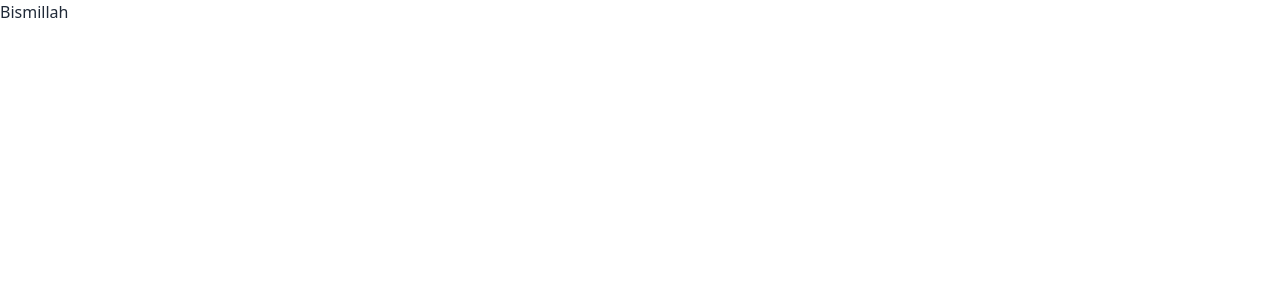
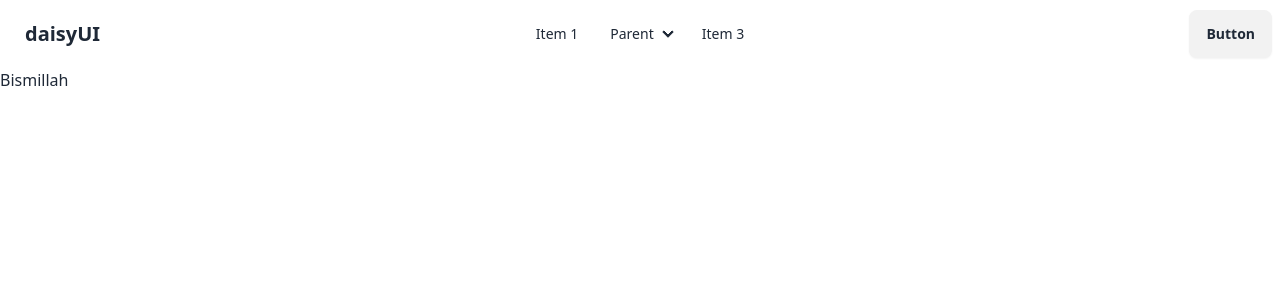
Before and after one commit to infan11/Ecommerce-Web-Frontend, a React (Vite) app: page / in a window 1280 px wide. Shown: the top 300 px of the page. Built offline with nearby package versions, Linux system fonts and the light colour scheme.

Commit message:
TailwindConfig.js add in github

```diff
--- a/src/Components/Main/Main.jsx
+++ b/src/Components/Main/Main.jsx
@@ -1,10 +1,12 @@
 import { Outlet } from "react-router-dom";
+import Navbar from "../Navbar/Navbar";
 
 
 const Main = () => {
     return (
         <div>
-            <Outlet></Outlet>
+            <Navbar/>
+            <Outlet/>
         </div>
     );
 };
--- /dev/null
+++ b/src/Components/Navbar/Navbar.jsx
@@ -0,0 +1,62 @@
+
+
+const Navbar = () => {
+    return (
+        <div>
+            <div className="navbar bg-base-100">
+  <div className="navbar-start">
+    <div className="dropdown">
+      <div tabIndex={0} role="button" className="btn btn-ghost lg:hidden">
+        <svg
+          xmlns="http://www.w3.org/2000/svg"
+          className="h-5 w-5"
+          fill="none"
+          viewBox="0 0 24 24"
+          stroke="currentColor">
+          <path
+            strokeLinecap="round"
+            strokeLinejoin="round"
+            strokeWidth="2"
+            d="M4 6h16M4 12h8m-8 6h16" />
+        </svg>
+      </div>
+      <ul
+        tabIndex={0}
+        className="menu menu-sm dropdown-content bg-base-100 rounded-box z-[1] mt-3 w-52 p-2 shadow">
+        <li><a>Item 1</a></li>
+        <li>
+          <a>Parent</a>
+          <ul className="p-2">
+            <li><a>Submenu 1</a></li>
+            <li><a>Submenu 2</a></li>
+          </ul>
+        </li>
+        <li><a>Item 3</a></li>
+      </ul>
+    </div>
+    <a className="btn btn-ghost text-xl">daisyUI</a>
+  </div>
+  <div className="navbar-center hidden lg:flex">
+    <ul className="menu menu-horizontal px-1">
+      <li><a>Item 1</a></li>
+      <li>
+        <details>
+          <summary>Parent</summary>
+          <ul className="p-2">
+            <li><a>Submenu 1</a></li>
+            <li><a>Submenu 2</a></li>
+          </ul>
+        </details>
+      </li>
+      <li><a>Item 3</a></li>
+    </ul>
+  </div>
+  <div className="navbar-end">
+    <a className="btn">Button</a>
+  </div>
+</div>
+        </div>
+    );
+};
+
+export default Navbar;
--- a/tailwind.config.js
+++ b/tailwind.config.js
@@ -1,6 +1,6 @@
 /** @type {import('tailwindcss').Config} */
 export default {
-  ontent: [
+  content: [
     "./index.html",
     "./src/**/*.{js,ts,jsx,tsx}",
     ],
```
